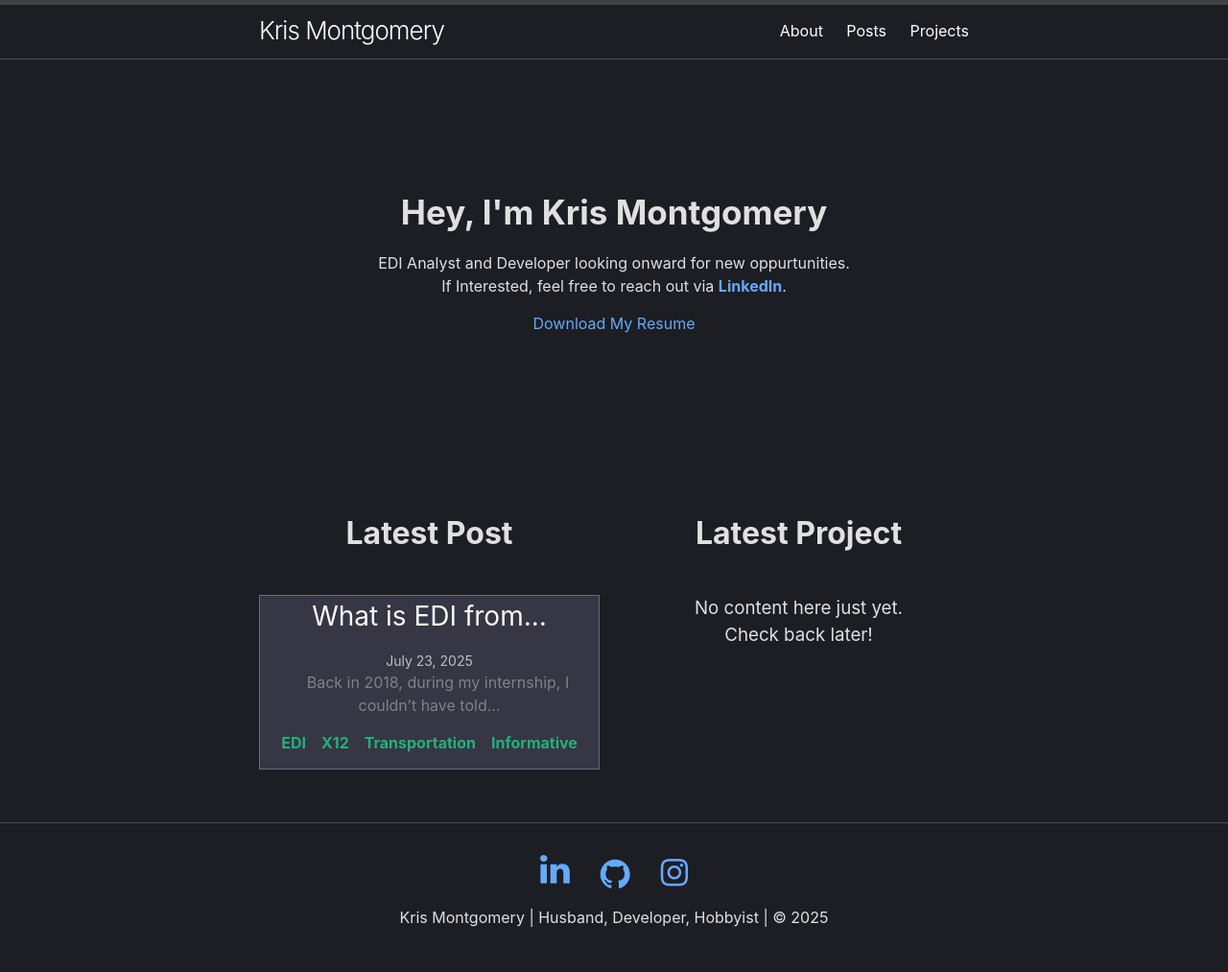
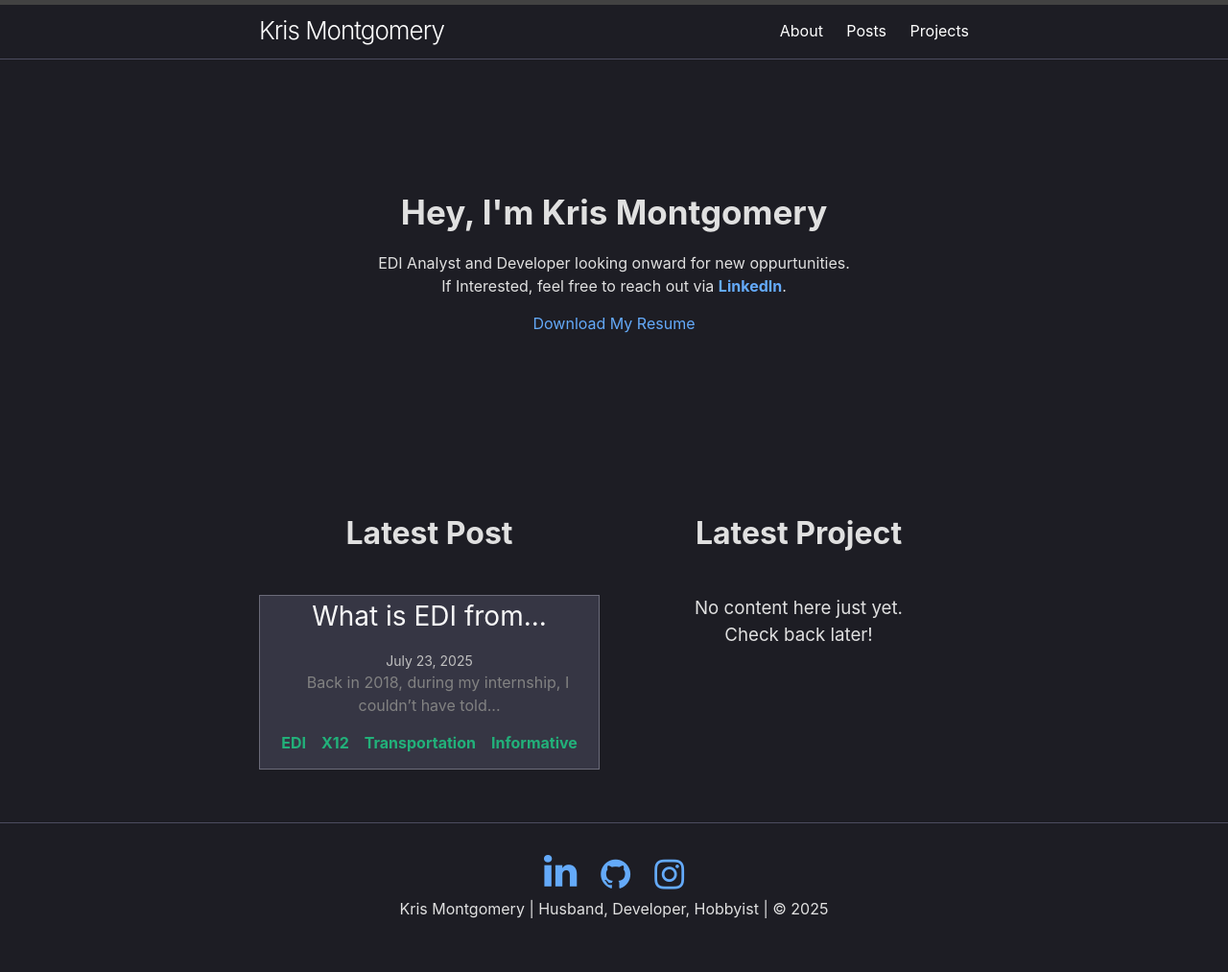
Before and after one commit to krmontgomery/krmontgomery.github.io, a Jekyll site: the page built from index.html, in a window 1280 px wide. Shown: the whole page at 96% size. Built offline with Jekyll 4.4.1, drawn with Linux system fonts in a browser that asks for light colours.

Commit message:
Trying to address issue where footer text is hugging left size of window but isn't in dev tools. Adjusting custom.css.

```diff
--- a/_config.yml
+++ b/_config.yml
@@ -25,8 +25,8 @@ description: >- # this means to ignore newlines until "baseurl:"
   and the things I'm working on.
 baseurl: "/krmontgomery.github.io" # the subpath of your site, e.g. /blog
 url: "https://krmontgomery.github.io" # the base hostname & protocol for your site, e.g. http://example.com
-# baseurl: "" # the subpath of your site, e.g. /blog
-# url: "https://127.0.0.1:4000" # the base hostname & protocol for your site, e.g. http://example.com
+#baseurl: "" # the subpath of your site, e.g. /blog
+#url: "https://127.0.0.1:4000" # the base hostname & protocol for your site, e.g. http://example.com
 twitter_username: jekyllrb
 github_username:  krmontgomery
 
--- a/_includes/footer.html
+++ b/_includes/footer.html
@@ -1,16 +1,16 @@
-<footer class="site-footer h-card">
-    <div class="container d-flex" style="display: flex; justify-content: center; flex-direction: column; vertical-align: middle;">
-        <ul class="container text-center social-media-list" style="display: flex; justify-content: center; gap:2rem; vertical-align: middle;">
+<footer class="footer-wrapper">
+    <div class="footer-contents">
+        <ul class="social-media-list">
             <li>
-                <a href="https://www.linkedin.com/in/kris-montgomery-35b79a25" class="fa fa-linkedin" target="_blank" style="font-size:36px; vertical-align: middle;">
+                <a href="https://www.linkedin.com/in/kris-montgomery-35b79a25" class="fa fa-linkedin" target="_blank">
                 </a>
             </li>
             <li>
-                <a href="https://github.com/krmontgomery" class="fa fa-github" target="_blank" style="font-size:36px; vertical-align: middle;">
+                <a href="https://github.com/krmontgomery" class="fa fa-github" target="_blank">
                 </a>
             </li>
             <li>
-                <a class="fa fa-instagram" href="https://www.instagram.com/kris_montgomery_/" target="_blank" style="font-size:33px; vertical-align: middle;">
+                <a class="fa fa-instagram" href="https://www.instagram.com/kris_montgomery_/" target="_blank">
                 </a>
             </li>
         </ul>
--- a/assets/custom.css
+++ b/assets/custom.css
@@ -392,20 +392,58 @@ margin-top: 20%;
 }
 
 /* Footer */
-.footer-info{
-  width: 100%;
-  margin-top: 15px;
-  justify-items: center;
-  text-align: center;
-  align-items: center;
+.footer-wrapper {
+  border-top: 1px solid #4c4c5f;
+  padding: 30px 0;
 }
 
+.footer-contents {
+  display:flex;
+  flex-direction: column;
+}
+
+.footer-heading {
+  font-size: 18px;
+  margin-bottom: 15px;
+}
+
+.social-media-list {
+  display: flex;
+  flex-direction: row;
+  list-style: none;
+  margin-left: 0;
+  justify-content: center;
+  gap: 25px;
+}
+
+.fa-github {
+  font-size: 36px;
+}
+
+.fa-instagram {
+  font-size: 36px;
+}
+
+.fa-linkedin {
+  font-size: 40px;
+}
+
+.footer-social-li {
+  font-size: 36px;
+}
+
+ .footer-info{
+  width: 100%;
+  margin-top: 5px;
+  text-align: center;
+}
+/*
 .footer-p {
   width: 85%;
   text-align: center;
   justify-content: center;
   justify-self: center;
-}
+} */
 
 
 @media screen and (max-width: 800px) {
--- a/assets/main.css
+++ b/assets/main.css
@@ -303,23 +303,7 @@ table td {
 /**
  * Site footer
  */
-.site-footer {
-  border-top: 1px solid #4c4c5f;
-  padding: 30px 0;
-}
-
-.footer-heading {
-  font-size: 18px;
-  margin-bottom: 15px;
-}
-
-.contact-list,
-.social-media-list {
-  list-style: none;
-  margin-left: 0;
-}
-
-.footer-col-wrapper {
+/* .footer-col-wrapper {
   font-size: 15px;
   color: #828282;
   margin-left: -15px;
@@ -364,7 +348,7 @@ table td {
     width: -webkit-calc(100% - (30px / 2));
     width: calc(100% - 30px / 2);
   }
-}
+} */
 /**
  * Page content
  */
```
